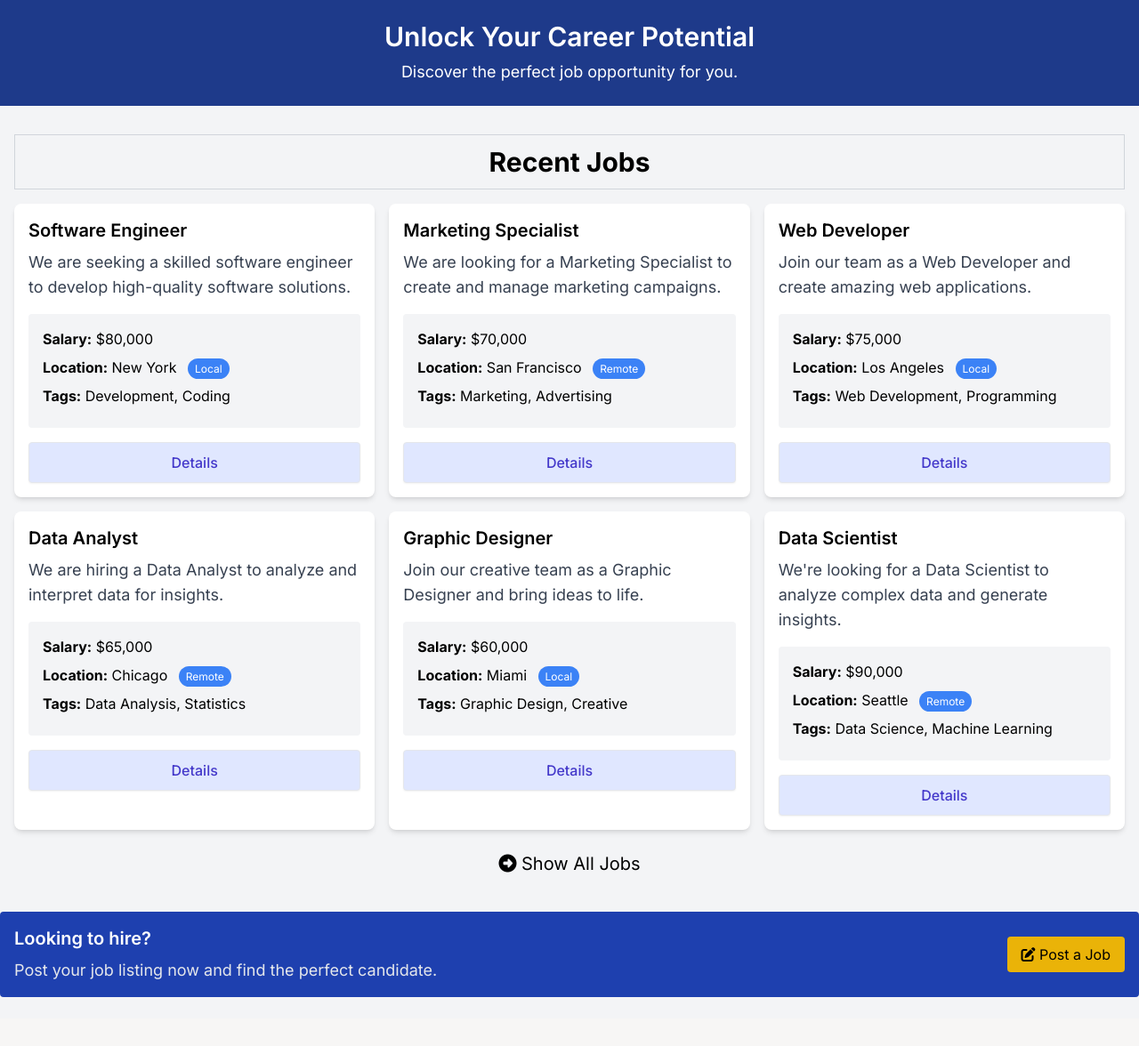
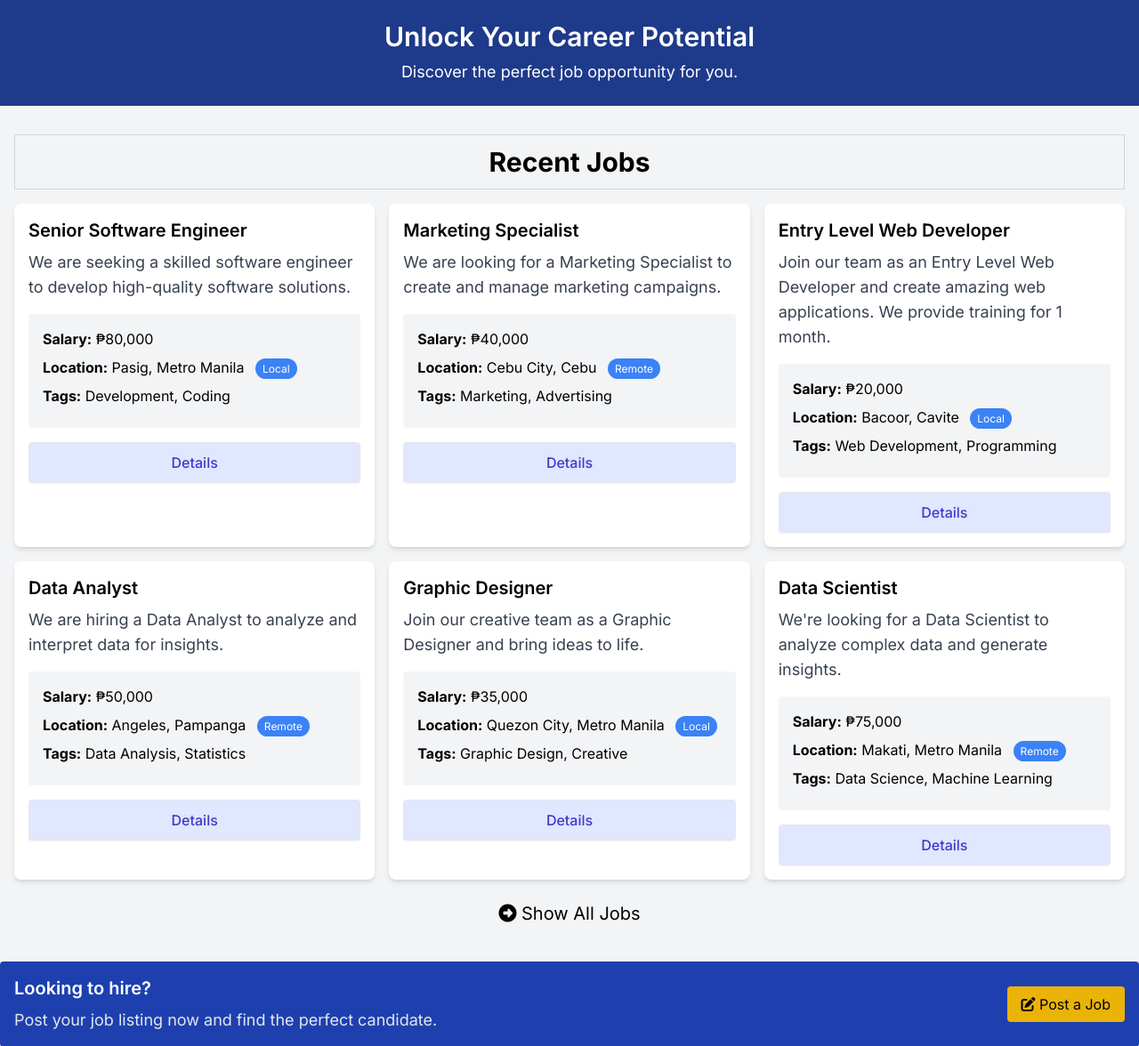
Before and after one commit to arvinbuid/jobrover, a PHP site: page / in a window 1280 px wide. Shown: the part 357-1533 px from the top of the page at 89% size. Before the commit the page ends 1478 px from the top, so only its background shows below. Run offline with PHP 8.4, Linux system fonts and the light colour scheme.

Commit message:
Temporarily add a hard coded data for job listings.

```diff
--- a/views/home.view.php
+++ b/views/home.view.php
@@ -74,15 +74,15 @@
           <!-- Job Listing 1: Software Engineer -->
           <div class="rounded-lg shadow-md bg-white">
             <div class="p-4">
-              <h2 class="text-xl font-semibold">Software Engineer</h2>
+              <h2 class="text-xl font-semibold">Senior Software Engineer</h2>
               <p class="text-gray-700 text-lg mt-2">
                 We are seeking a skilled software engineer to develop
                 high-quality software solutions.
               </p>
               <ul class="my-4 bg-gray-100 p-4 rounded">
-                <li class="mb-2"><strong>Salary:</strong> $80,000</li>
+                <li class="mb-2"><strong>Salary:</strong> ₱80,000</li>
                 <li class="mb-2">
-                  <strong>Location:</strong> New York
+                  <strong>Location:</strong> Pasig, Metro Manila
                   <span
                     class="text-xs bg-blue-500 text-white rounded-full px-2 py-1 ml-2"
                     >Local</span
@@ -110,9 +110,9 @@
                 marketing campaigns.
               </p>
               <ul class="my-4 bg-gray-100 p-4 rounded">
-                <li class="mb-2"><strong>Salary:</strong> $70,000</li>
+                <li class="mb-2"><strong>Salary:</strong> ₱40,000</li>
                 <li class="mb-2">
-                  <strong>Location:</strong> San Francisco
+                  <strong>Location:</strong> Cebu City, Cebu
                   <span
                     class="text-xs bg-blue-500 text-white rounded-full px-2 py-1 ml-2"
                     >Remote</span
@@ -134,15 +134,15 @@
           <!-- Job Listing 3: Web Developer -->
           <div class="rounded-lg shadow-md bg-white">
             <div class="p-4">
-              <h2 class="text-xl font-semibold">Web Developer</h2>
+              <h2 class="text-xl font-semibold">Entry Level Web Developer</h2>
               <p class="text-gray-700 text-lg mt-2">
-                Join our team as a Web Developer and create amazing web
-                applications.
+                Join our team as an Entry Level Web Developer and create amazing web
+                applications. We provide training for 1 month.
               </p>
               <ul class="my-4 bg-gray-100 p-4 rounded">
-                <li class="mb-2"><strong>Salary:</strong> $75,000</li>
+                <li class="mb-2"><strong>Salary:</strong> ₱20,000</li>
                 <li class="mb-2">
-                  <strong>Location:</strong> Los Angeles
+                  <strong>Location:</strong> Bacoor, Cavite
                   <span
                     class="text-xs bg-blue-500 text-white rounded-full px-2 py-1 ml-2"
                     >Local</span
@@ -170,9 +170,9 @@
                 insights.
               </p>
               <ul class="my-4 bg-gray-100 p-4 rounded">
-                <li class="mb-2"><strong>Salary:</strong> $65,000</li>
+                <li class="mb-2"><strong>Salary:</strong> ₱50,000</li>
                 <li class="mb-2">
-                  <strong>Location:</strong> Chicago
+                  <strong>Location:</strong> Angeles, Pampanga
                   <span
                     class="text-xs bg-blue-500 text-white rounded-full px-2 py-1 ml-2"
                     >Remote</span
@@ -200,9 +200,9 @@
                 life.
               </p>
               <ul class="my-4 bg-gray-100 p-4 rounded">
-                <li class="mb-2"><strong>Salary:</strong> $60,000</li>
+                <li class="mb-2"><strong>Salary:</strong> ₱35,000</li>
                 <li class="mb-2">
-                  <strong>Location:</strong> Miami
+                  <strong>Location:</strong> Quezon City, Metro Manila
                   <span
                     class="text-xs bg-blue-500 text-white rounded-full px-2 py-1 ml-2"
                     >Local</span
@@ -221,6 +221,7 @@
             </div>
           </div>
 
+          <!-- Job Listing 6: Data Scientist -->
           <div class="rounded-lg shadow-md bg-white">
             <div class="p-4">
               <h2 class="text-xl font-semibold">Data Scientist</h2>
@@ -229,9 +230,9 @@
                 generate insights.
               </p>
               <ul class="my-4 bg-gray-100 p-4 rounded">
-                <li class="mb-2"><strong>Salary:</strong> $90,000</li>
+                <li class="mb-2"><strong>Salary:</strong> ₱75,000</li>
                 <li class="mb-2">
-                  <strong>Location:</strong> Seattle
+                  <strong>Location:</strong> Makati, Metro Manila
                   <span
                     class="text-xs bg-blue-500 text-white rounded-full px-2 py-1 ml-2"
                     >Remote</span
```
